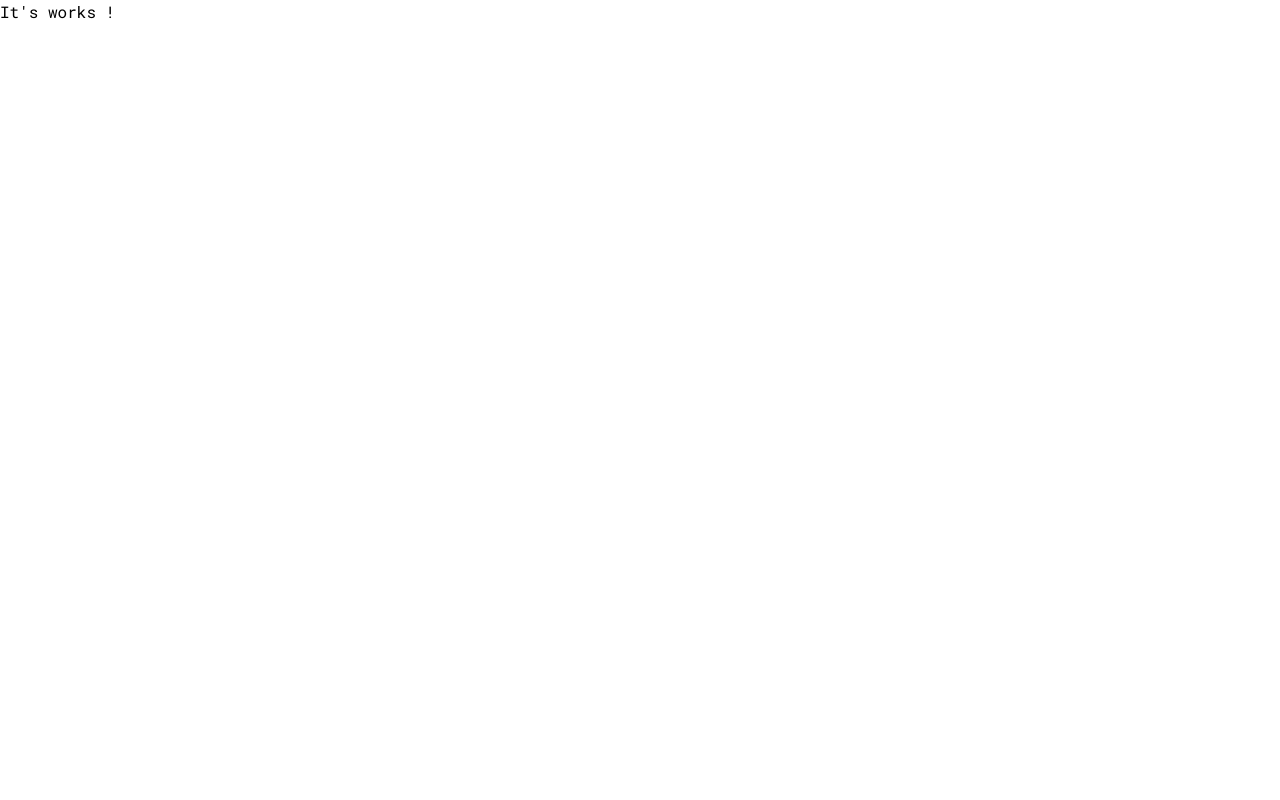
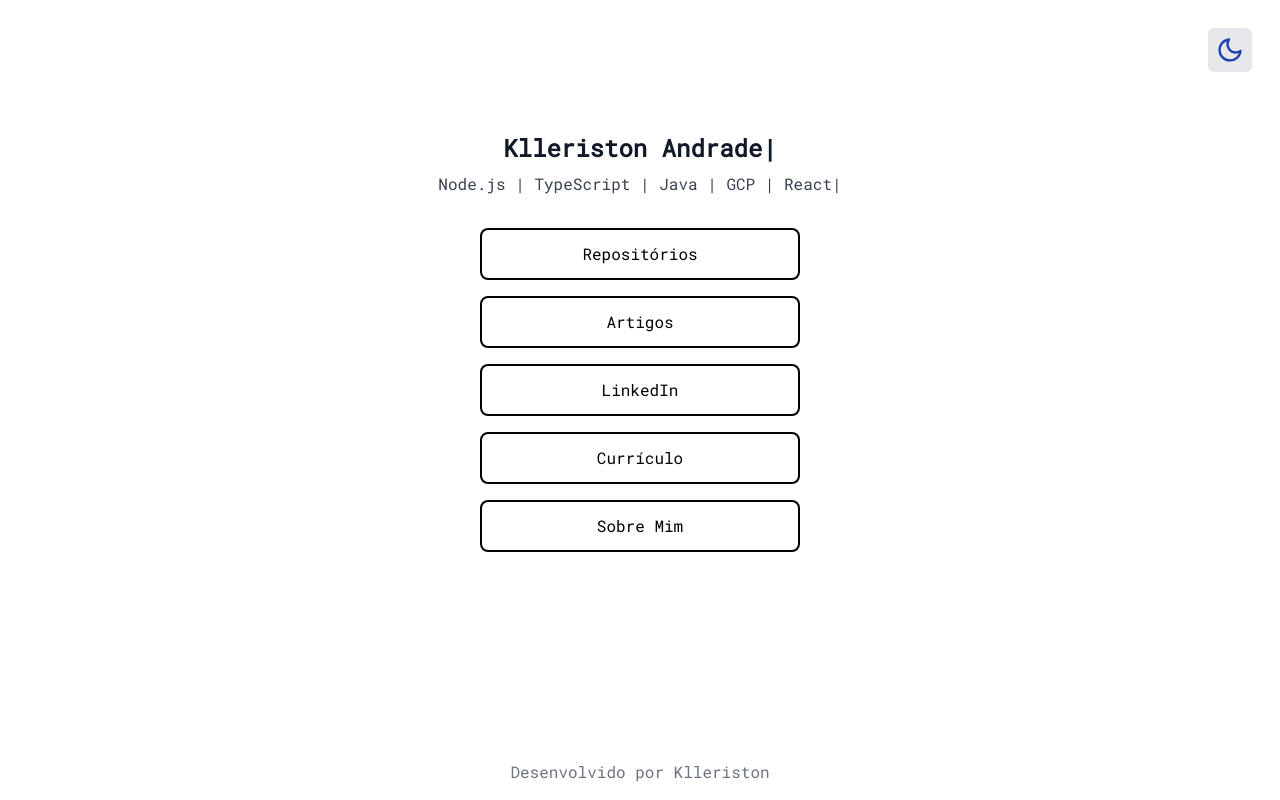
Before and after one commit to Klleriston/kekz, a Next.js app: page / in a window 1280 px wide. Built offline with nearby package versions, Linux system fonts and the light colour scheme.

Commit message:
feat: components

```diff
--- /dev/null
+++ b/src/app/components/About.tsx
@@ -0,0 +1,5 @@
+export function About() {
+    return (
+        <>Hi im about</>
+    )
+}
--- /dev/null
+++ b/src/app/components/Footer.tsx
@@ -0,0 +1,7 @@
+export function Footer() {
+    return (
+      <footer className="absolute bottom-0 w-full p-4 text-center text-gray-500 dark:text-gray-400">
+        Desenvolvido por Klleriston
+      </footer>
+    );
+  }
--- /dev/null
+++ b/src/app/components/Header.tsx
@@ -0,0 +1,11 @@
+"use client";
+
+import { ThemeSwitcher } from "./ThemeSwitcher";
+
+export function Header() {
+  return (
+    <header className="flex items-center justify-end p-7">
+      <ThemeSwitcher />
+    </header>
+  );
+}
--- /dev/null
+++ b/src/app/components/Links.tsx
@@ -0,0 +1,47 @@
+"use client";
+import Link from "next/link";
+export function Links() {
+    const links = [
+      { label: "Repositórios", url: "https://github.com/Klleriston" },
+      { label: "Artigos", url: "https://dev.to/klleriston" },
+      { label: "LinkedIn", url: "https://www.linkedin.com/in/klleriston-andrade/" },
+      { label: "Currículo", url: "/Klleriston_Desenvolvedor.pdf", isDownload: true },
+      { label: "Sobre Mim", url: "/sobre", isInternal: true },
+    ];
+
+    return (
+      <div className="flex flex-col items-center mt-5 space-y-4">
+      {links.map((link, index) =>
+        link.isDownload ? (
+          <a
+            key={index}
+            href={link.url}
+            download
+            className="px-5 py-3 w-80 text-center text-black bg-white border-black border-2 rounded-lg hover:bg-gray-200
+              dark:hover:bg-gray-900 dark:border-white dark:bg-black dark:text-white"
+          >
+            {link.label}
+          </a>
+        ) : link.isInternal ? (
+          <Link
+            key={index}
+            href={link.url}
+            className="px-5 py-3 w-80 text-center text-black bg-white border-black border-2 rounded-lg hover:bg-gray-200
+              dark:hover:bg-gray-900 dark:border-white dark:bg-black dark:text-white"
+          >
+            {link.label}
+          </Link>
+        ) : (
+          <button
+            key={index}
+            className="px-5 py-3 w-80 text-black bg-white border-black border-2 rounded-lg hover:bg-gray-200
+              dark:hover:bg-gray-900 dark:border-white dark:bg-black dark:text-white"
+            onClick={() => window.open(link.url, "_blank")}
+          >
+            {link.label}
+          </button>
+        )
+      )}
+    </div>
+    );
+  }
--- /dev/null
+++ b/src/app/components/Profile.tsx
@@ -0,0 +1,16 @@
+"use client";
+
+import { TypeAnimation } from "react-type-animation";
+
+export function Profile() {
+    return (
+        <div className="flex flex-col items-center">
+            <h1 className="text-2xl font-bold text-gray-900 dark:text-white">
+                <TypeAnimation sequence={["Klleriston Andrade", 2000]} repeat={Infinity} />
+            </h1>
+            <h3 className="mt-2 text-gray-700 dark:text-gray-300">
+                <TypeAnimation sequence={["Node.js | TypeScript | Java | GCP | React", 2000]} repeat={Infinity} />
+            </h3>
+        </div>
+    );
+}
--- a/src/app/page.tsx
+++ b/src/app/page.tsx
@@ -1,5 +1,17 @@
+import { Footer } from "./components/Footer";
+import { Header } from "./components/Header";
+import { Links } from "./components/Links";
+import { Profile } from "./components/Profile";
+
 export default function Home() {
   return (
-    <h1>It's works !</h1>
+    <>
+      <Header />
+      <main className="flex flex-col items-center justify-center mx-4 my-8 space-y-8">
+        <Profile />
+        <Links />
+      </main>
+      <Footer />
+    </>
   );
 }
```
Also changed, not shown: src/app/pages/About.tsx (added), 1 other file (tests, documents, lock files or other folders).
